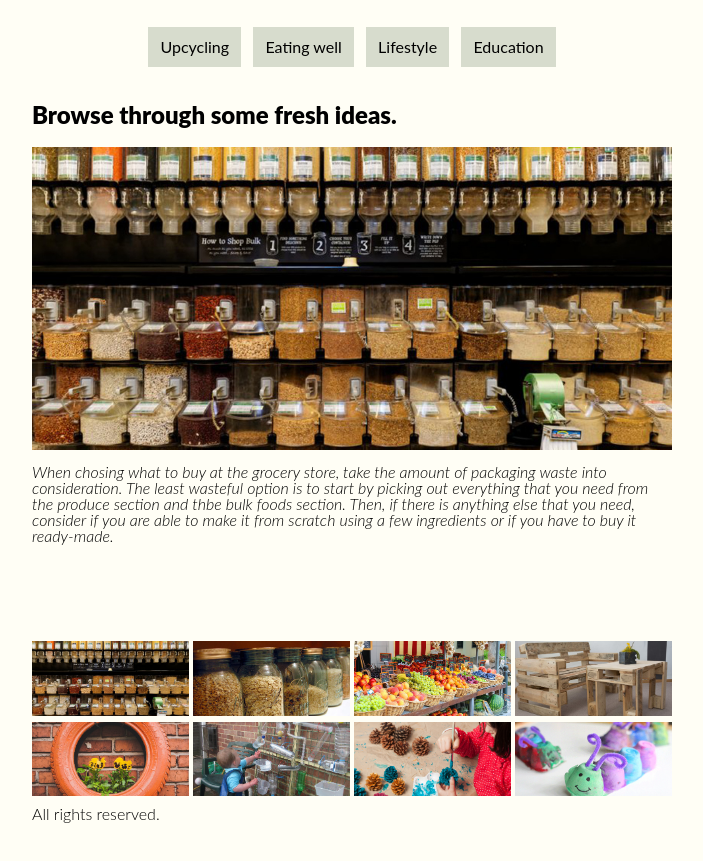
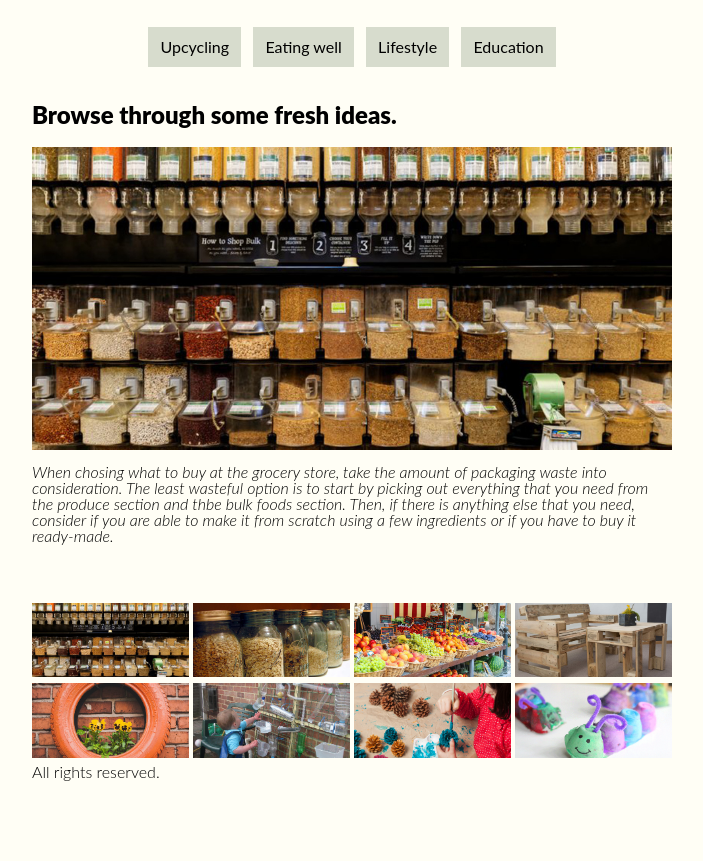
Before and after one commit to llandgren/llandgren.github.io, a plain HTML site: page grc339/final-website-mobile-first/photogallery.html in a window 1280 px wide. Shown: the part 189-1050 px from the top of the page, without its empty margins (288-991 px from the left). After the commit the page ends 1013 px from the top, so only its background shows below. Drawn offline with Linux system fonts and the light colour scheme.

Commit message:
Add files via upload

```diff
--- a/grc339/final-website-mobile-first/style.css
+++ b/grc339/final-website-mobile-first/style.css
@@ -165,7 +165,7 @@ h2{
 
 p{
     padding-bottom: 1.5em;
-    line-height: 2em;
+    line-height: 1.5em;
 }
 
 .inline-link{
@@ -195,7 +195,7 @@ section.photo-gallery{
 
 main.photo-gallery{
     position: relative;
-    padding-bottom: calc(66% + 5em);
+    padding-bottom: calc(60% + 5em);
 }
 
 figure.photo-gallery{
```
